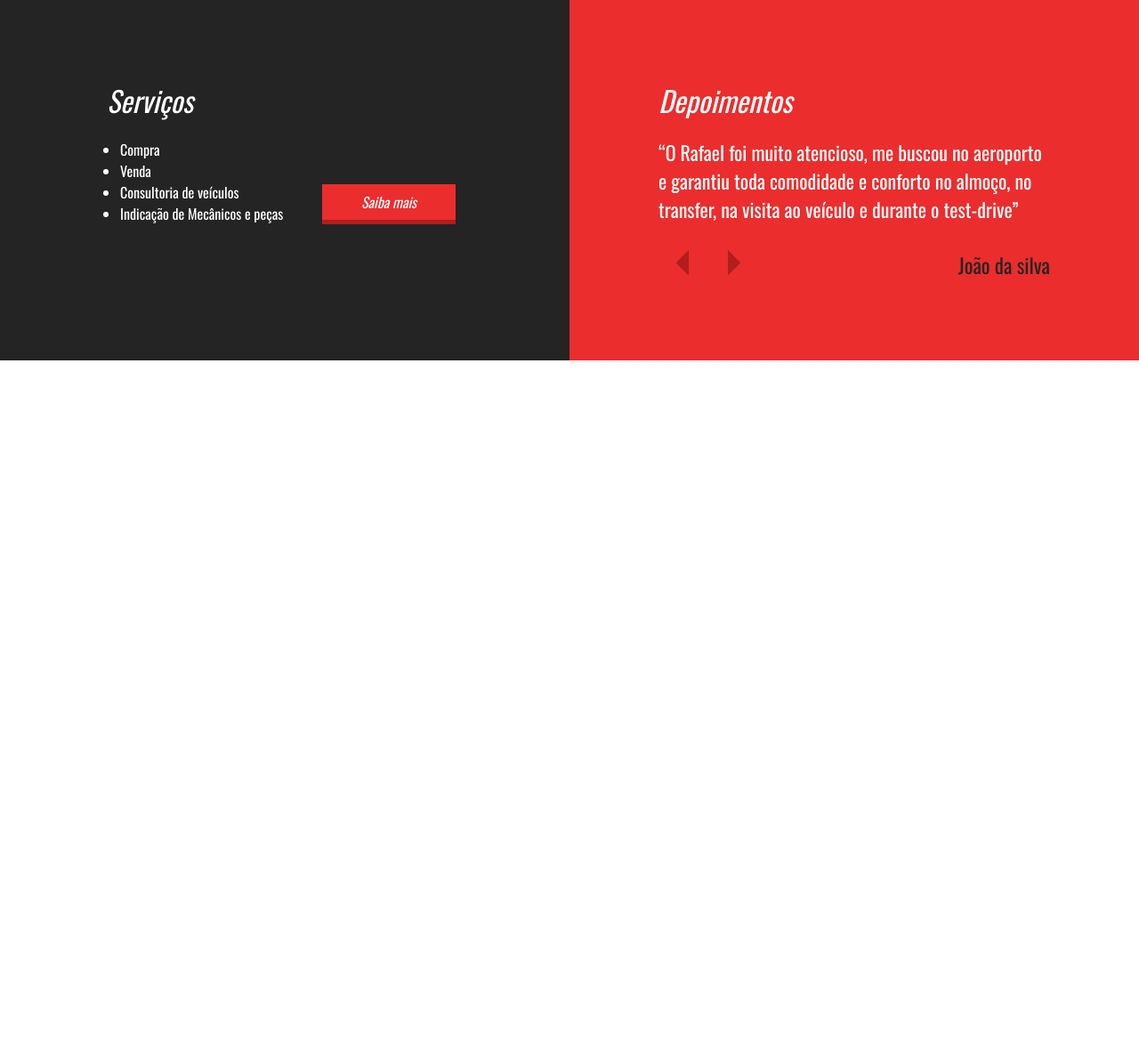
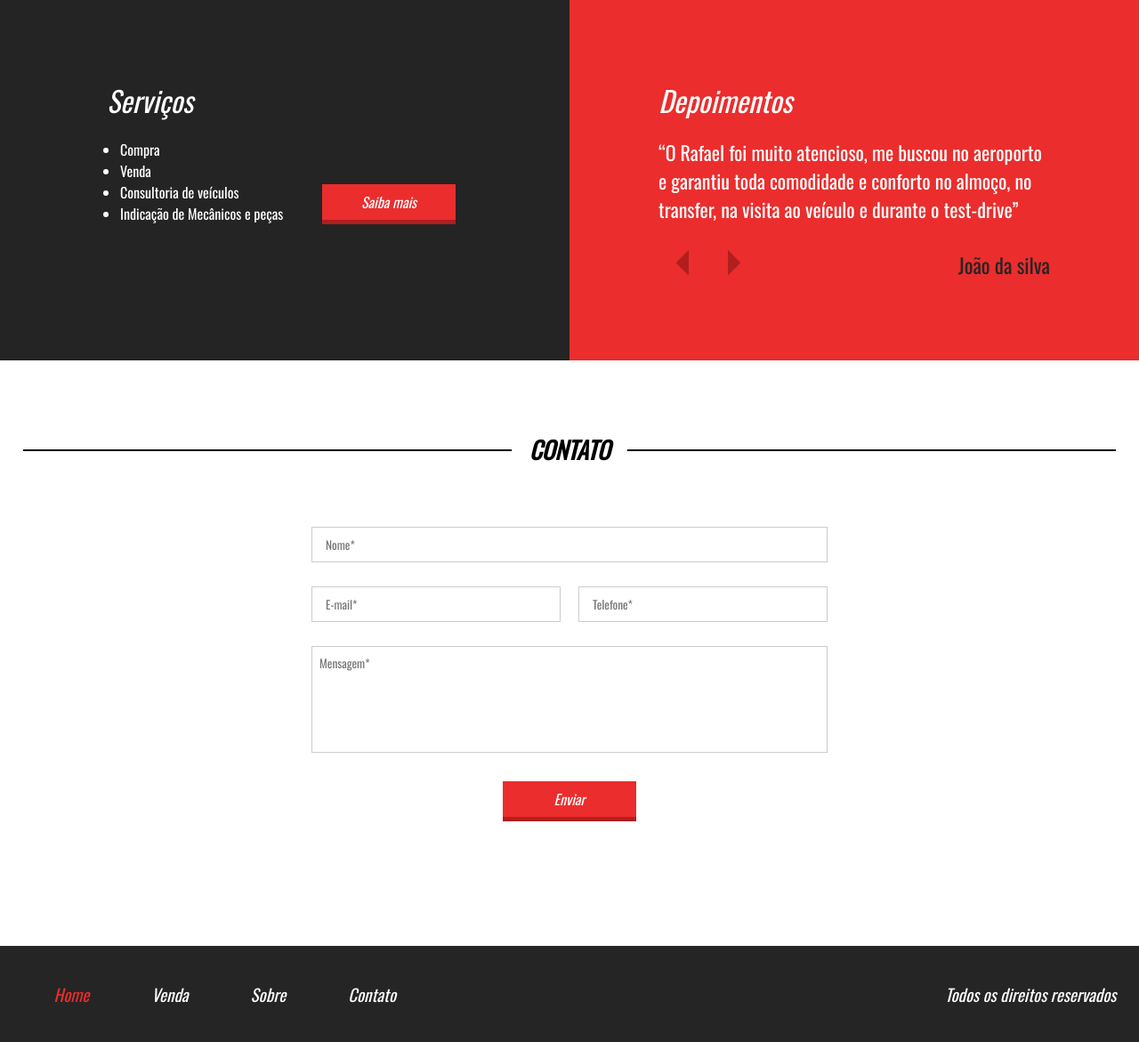
Before and after one commit to DanielSemblano/Front-end-2, a PHP site: page / in a window 1280 px wide. Shown: the part 1621-2792 px from the top of the page at 89% size. Before the commit the page ends 2026 px from the top, so only its background shows below. Run offline with PHP 8.4, Linux system fonts and the light colour scheme.

Commit message:
adicionando sessao de contato e rodapé

```diff
--- a/Projeto_05/css/style.css
+++ b/Projeto_05/css/style.css
@@ -168,7 +168,7 @@ section.veiculos-destaque .container{
 }
 
 
-section.veiculos-destaque .line-titulo h2{
+.line-titulo h2{
 	position: relative;
 	background: white;
 	display: inline-block;
@@ -309,6 +309,90 @@ section.veiculos-destaque .line-titulo h2{
 	font-size: 23px;
 }
 
+
+section.contato{
+	padding:80px 2%;
+}
+
+section.contato form{
+	max-width: 600px;
+	margin:50px auto;
+}
+
+section.contato .input-wraper{
+	float: left;
+	padding:10px;
+	margin-top:7px;
+}
+
+section.contato input[type=text]{
+	width: 100%;
+	border: 1px solid #ccc;
+	height: 40px;
+	line-height: 40px;
+	padding-left: 15px;
+}
+
+section.contato textarea{
+	width: 100%;
+	border:1px solid #ccc;
+	height: 120px;
+	padding:8px;
+	resize: none;
+}
+
+section.contato form .input-wraper:nth-of-type(5){
+	text-align: center;
+}
+
+section.contato input[type=submit]{
+	border-right: 0;
+	border-left: 0;
+	border-top: 0;
+	cursor: pointer;
+	display: inline-block;
+}
+
+.w100{
+	width: 100%;
+}
+
+.w50{
+	width: 50%;
+}
+
+footer{
+	padding:40px 2%;
+	background: #252525;
+}
+
+footer nav{
+	float: left;
+}
+
+footer nav ul{
+	list-style-type: none;
+}
+
+footer nav ul li{
+	float: left;
+	font-style: italic;
+	padding:0 35px;
+	font-size: 19px;
+}
+
+footer nav ul a{
+	color: white;
+	text-decoration: none;
+}
+
+footer p{
+	float: right;
+	color: white;
+	font-size: 19px;
+	font-style: italic;
+}
+
 @media screen and (max-width: 1100px){
 
 	.half1{
@@ -338,6 +422,22 @@ section.veiculos-destaque .line-titulo h2{
 }
 
 @media screen and (max-width: 768px){
+
+	footer nav{
+		display: none;
+	}
+
+	footer{
+		text-align: center;
+	}
+
+	footer p{
+		float: none;
+	}
+
+	.w50{
+		width: 100%;
+	}
 
 	.nome-depoimento{
 	float: right;
--- a/Projeto_05/index.html
+++ b/Projeto_05/index.html
@@ -117,5 +117,53 @@
 
 </section><!--servicos-descricao-->
 
+<section class="contato">
+	<div class="line-titulo">
+		<div class="ln1"></div>
+		<h2>Contato</h2>
+	</div><!--line-titulo-->
+
+	<form>
+		<div class="input-wraper w100">
+			<input placeholder="Nome*" type="text" required />
+		</div><!--input-wraper-->
+
+		<div class="input-wraper w50">
+			<input placeholder="E-mail*" type="text" required />
+		</div><!--input-wraper-->
+
+		<div class="input-wraper w50">
+			<input placeholder="Telefone*" type="text" required />
+		</div><!--input-wraper-->
+
+		<div class="input-wraper w100">
+			<textarea placeholder="Mensagem*" required></textarea>
+		</div><!--input-wraper-->
+
+		<div class="input-wraper w100">
+			<input class="btn1" type="submit" value="Enviar" />
+		</div><!--input-wraper-->
+
+		<div class="clear"></div><!--clear-->
+
+	</form>
+
+</section><!--contato-->
+
+<footer>
+	<div class="container">
+	<nav>
+		<ul>
+			<li><a style="color:#EB2D2D;" href="">Home</a></li>
+			<li><a href="">Venda</a></li>
+			<li><a href="">Sobre</a></li>
+			<li><a href="">Contato</a></li>
+		</ul>
+	</nav>
+	<p>Todos os direitos reservados</p>
+	<div class="clear"></div>
+	</div><!--container-->
+</footer>
+
 </body>
 </html>
```
